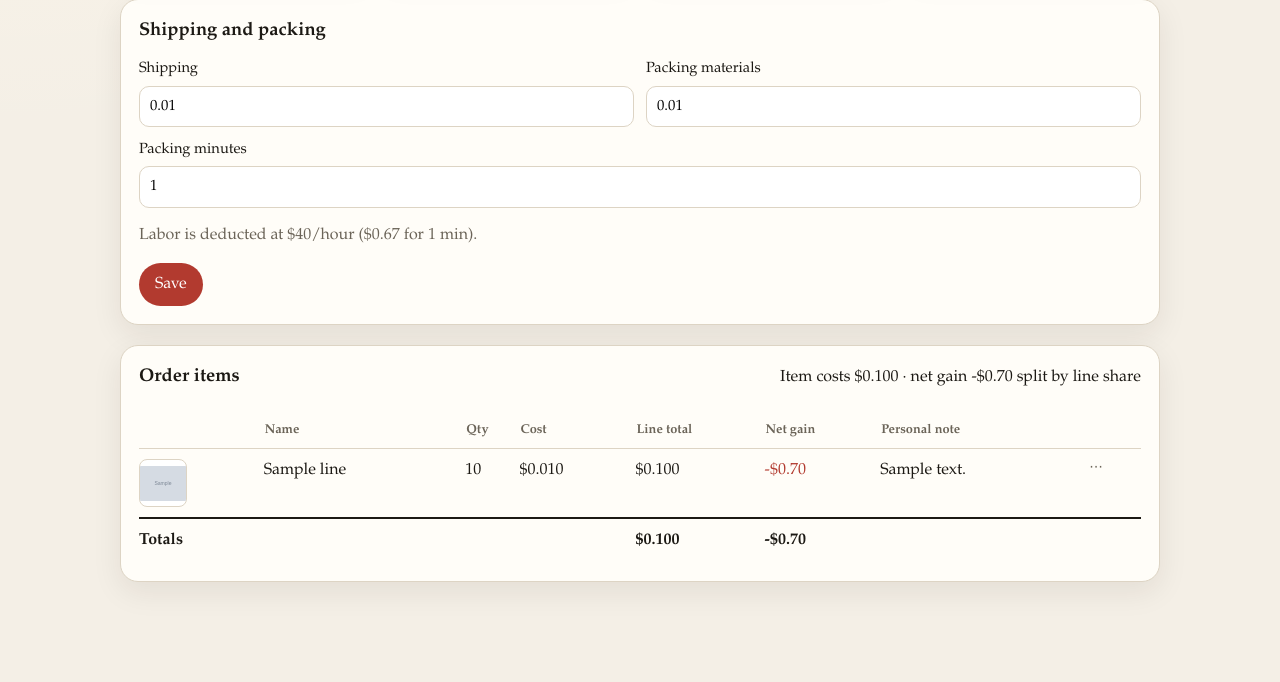
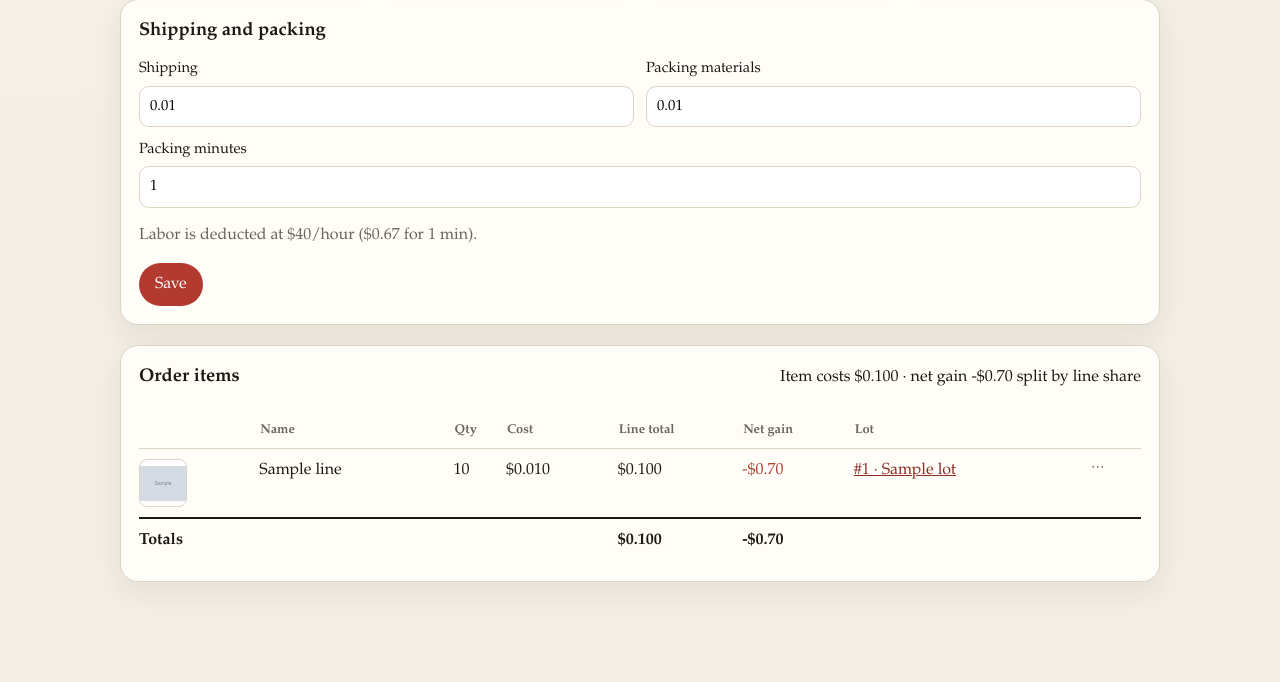
Before and after one commit to ganorabricks-affilho/Lotledger, a Flask app: page /sales/1 in a window 1280 px wide. Shown: the part 586-1268 px from the top of the page. Run offline with Flask 3, Linux system fonts and the light colour scheme; data comes from the database, SQL or seed files in the repository; tables that the repository leaves empty hold one stand-in row (values such as "Sample post"); grey boxes marked "Sample" are stand-in pictures.

Commit message:
Link matched lots from order items and tuck personal notes into details.
Co-authored-by: Cursor <cursoragent@cursor.com>

```diff
--- a/templates/order_detail.html
+++ b/templates/order_detail.html
@@ -111,7 +111,7 @@
           <th>Cost</th>
           <th>Line total</th>
           <th>Net gain</th>
-          <th>Personal note</th>
+          <th>Lot</th>
           <th></th>
         </tr>
       </thead>
@@ -130,13 +130,20 @@
           <td>{{ money3(line.price_cents) }}</td>
           <td>{{ money3(line.qty * line.price_cents) }}</td>
           <td class="{{ 'up' if line.net_gain_cents >= 0 else 'down' }}">{{ money(line.net_gain_cents) }}</td>
-          <td>{{ line.personal_note or '—' }}</td>
+          <td>
+            {% if line.lot_id %}
+            <a href="{{ url_for('lot_detail', lot_id=line.lot_id) }}">#{{ line.lot_id }}{% if line.lot_title %} · {{ line.lot_title }}{% endif %}</a>
+            {% else %}
+            —
+            {% endif %}
+          </td>
           <td>
             <details class="ids">
               <summary>⋯</summary>
               <p>Type {{ line.item_type or '—' }}</p>
               <p>Color {{ line.color_name or '—' }}</p>
               <p>Condition {{ line.condition or '—' }}</p>
+              <p>Personal note {{ line.personal_note or '—' }}</p>
               <p>BOID {{ line.boid or '—' }}</p>
               <p>Lot ID {{ line.owl_lot_id or '—' }}</p>
               <p>BL lot ID {{ line.bl_lot_id or '—' }}</p>
```
